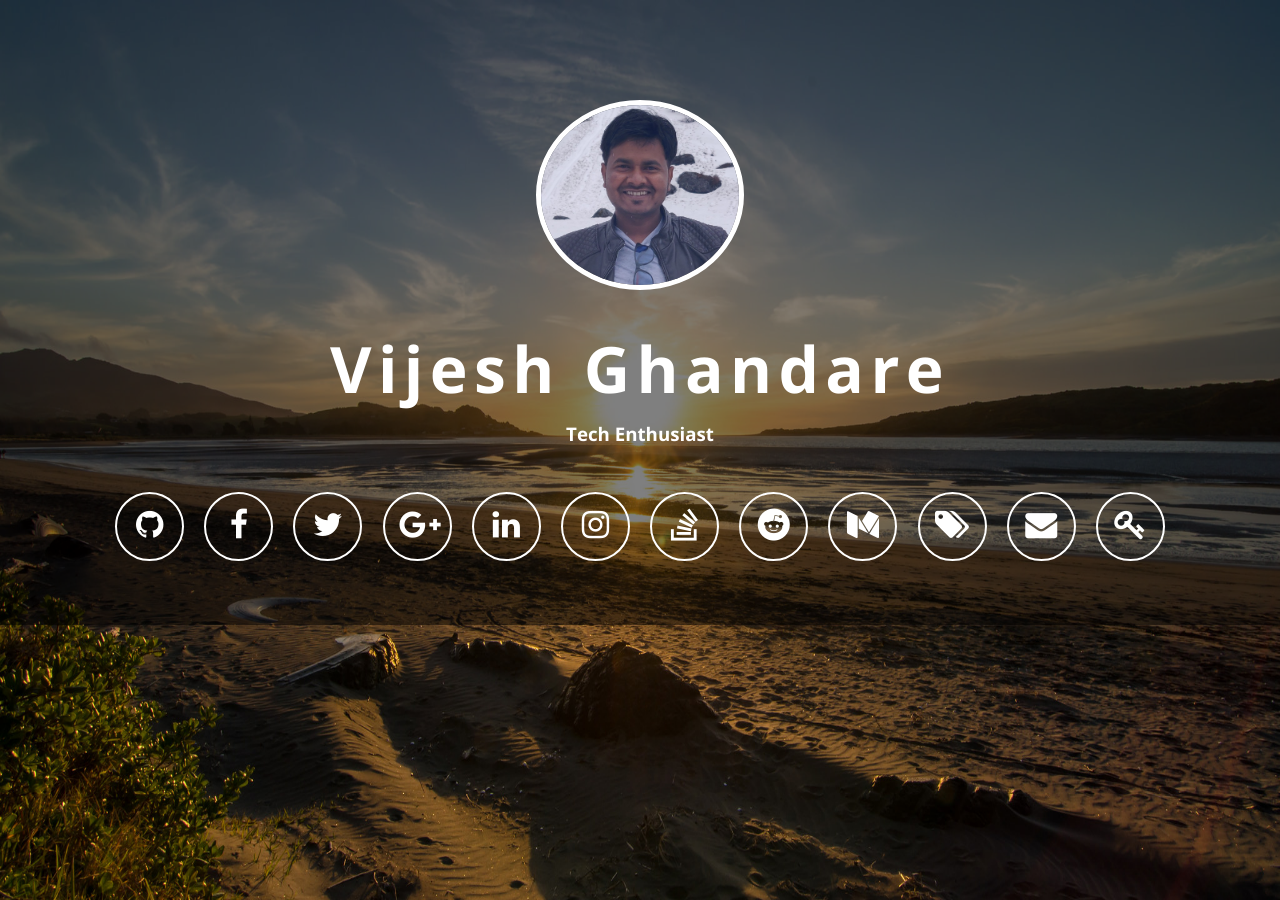
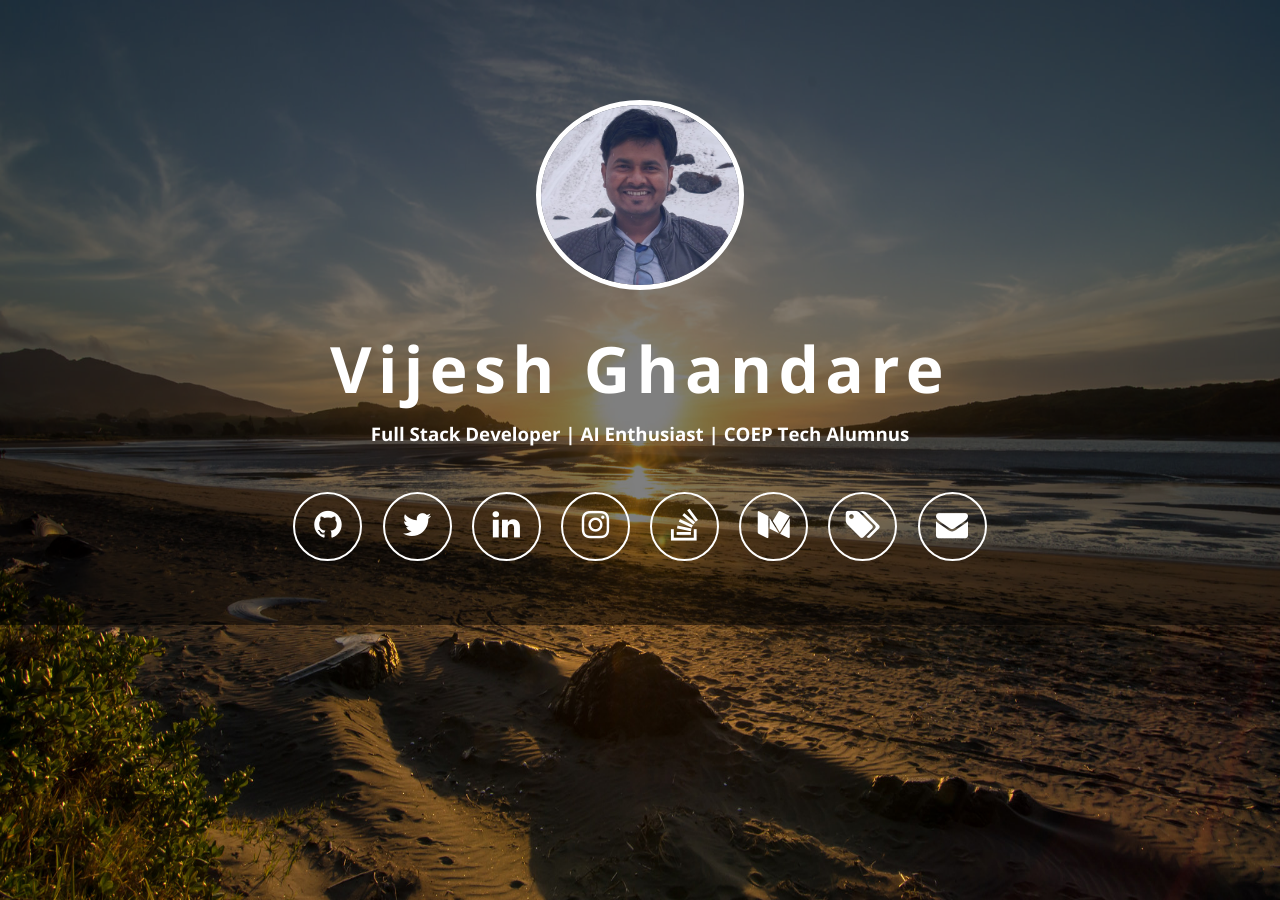
Before and after one commit to VIJESHG/VIJESHG.github.io, a Jekyll site: the page built from index.html, in a window 1280 px wide. Built offline with Jekyll 4.4.1, drawn with Linux system fonts in a browser that asks for light colours; nearby versions of some CDN libraries; some of the changed lines change nothing that is shown.

Commit message:
Update site configuration with new details

```diff
--- a/_config.yml
+++ b/_config.yml
@@ -1,51 +1,31 @@
 # Site settings
 name: Vijesh Ghandare
-description: "Tech Enthusiast"
-url: ""
+description: "Full Stack Developer | AI Enthusiast | COEP Tech Alumnus"
+url: "https://VIJESHG.github.io" # Replace with your actual GitHub URL
+email: vijeshg86@gmail.com
+blog_url: "/blog"
 
+# Social Usernames (Only the ones you use)
+github_username: VIJESHG
+linkedin_username: vijesh-ghandare-a73386130
+stack_of_username: 6192862/vijesh
+instagram_username: vijeshg7
+medium_username: vijay.ghandare
+twitter_username: VIJESH199
 
-# Delete the lines you don't need
-# about 5 elements are recomended
-github_username:  VIJESHG
-codepen_username: your_codepen_username_goes_here
-facebook_username: people/Vijesh-Ghandare/100008361937815
-vk_username: your_vk_username_goes_here
-twitter_username: VIJESH199
-google_plus_username: your_google_plus_username_goes_here
-linkedin_username: vijesh-ghandare-a73386130
-vine_username:  your_vine_username_goes_here
-instagram_username:  vijeshg7
-flickr_username: your_flickr_username_goes_here
-steam_username: your_steam_username_goes_here
-soundcloud_username:  your_soundcloud_username_goes_here
-stack_of_username: 6192862/vijesh
-reddit_username: your_reddit_username_goes_here
-medium_username:  vijay.ghandare
-tumblr_username: your_tumblr_username_goes_here
-weibo_username: your_weibo_username_goes_here
-lastfm_username: your_lastfm_username_goes_here
-blog_url: "/blog"
-email: vijeshg86@gmail.com
-public_key_url: "https://raw.pastebin.com/LINK-TO-PUBLIC-KEY"
-
-
+# Media & Assets
 avatar: yes
-#avatar_img_path: "imgs/avatar.jpg""
-# You can link to your GitHub image. That way it will get updated
-# automatically whenever you change your GitHub profile picture
 avatar_img_path: "imgs/photo.jpg"
-
-
 front_img: yes
 front_img_path: "imgs/background.jpg"
-#front_img_path: "https://external.url/image.jpg"
-
-
 favicon_img: yes
 favicon_img_path: "imgs/favicon.ico"
-#favicon_img_path: "https://external.url/favicon.ico"
 
-
-# Build settings
+# Technical Settings
 markdown: kramdown
 permalink: pretty
+# This ensures Jekyll looks for posts in the _posts folder
+collections:
+  posts:
+    output: true
+    permalink: /blog/:title/
```
